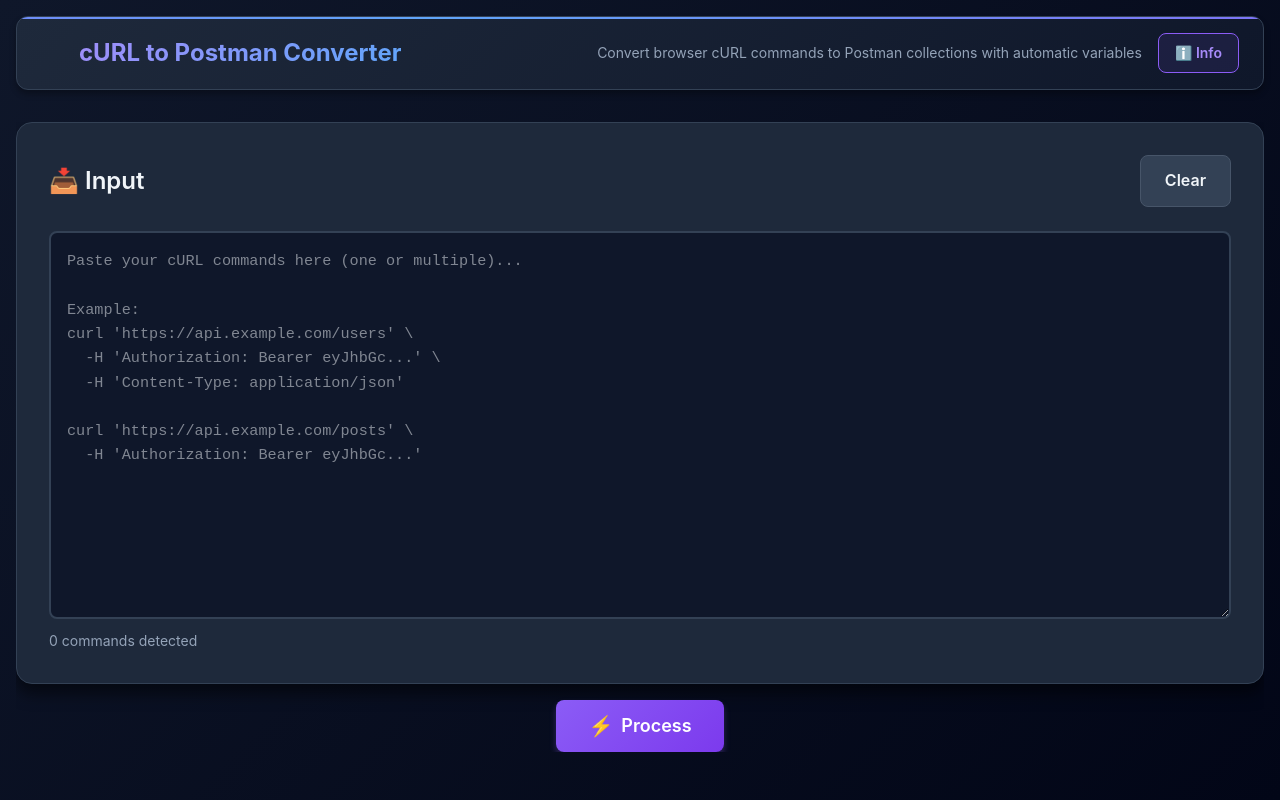
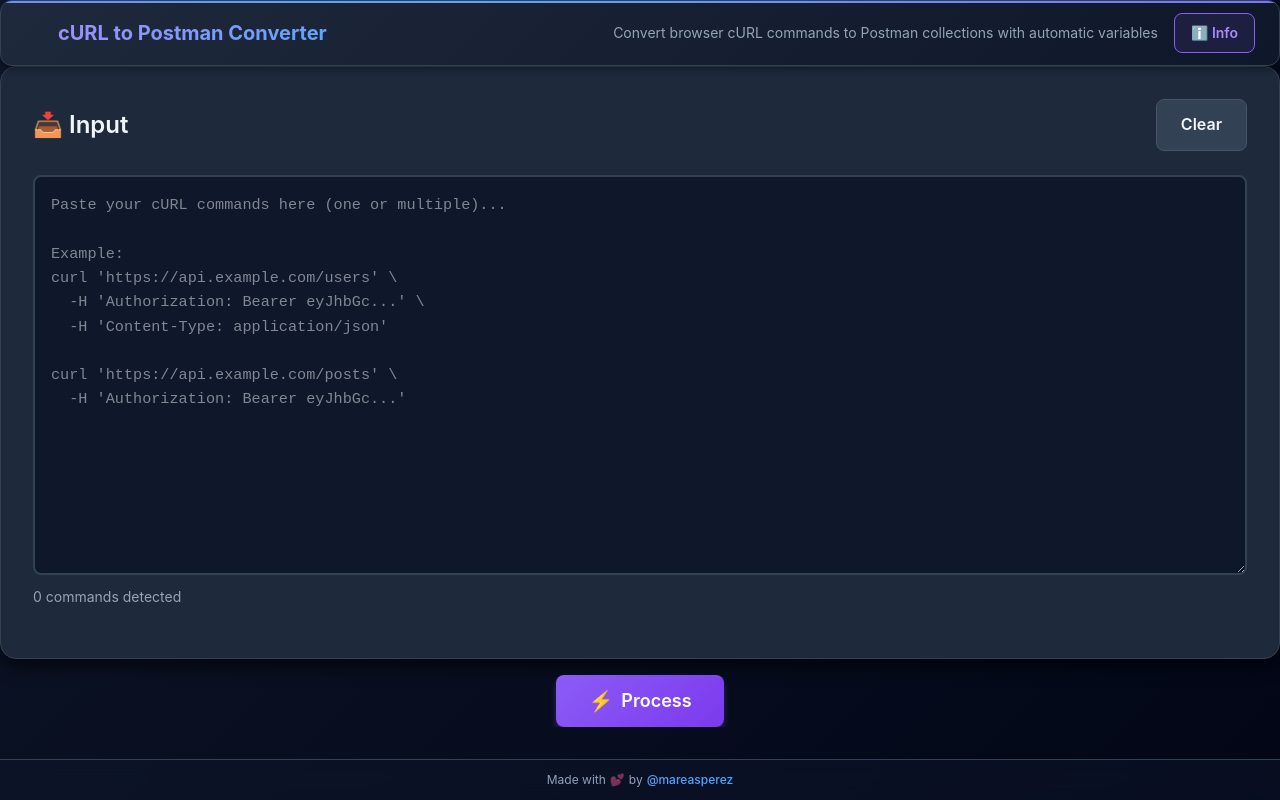
Before and after one commit to mareasperez/curl-to-postman, an Angular app: page / in a window 1280 px wide. Built offline with nearby package versions, Linux system fonts and the light colour scheme.

Commit message:
add footer

```diff
--- a/src/app/app.html
+++ b/src/app/app.html
@@ -1,5 +1,6 @@
 <div class="container">
     <app-header />
     <router-outlet />
+    <app-footer class="flex-shrink-0" />
     <app-toast />
 </div>
--- a/src/app/app.ts
+++ b/src/app/app.ts
@@ -5,6 +5,7 @@
 // Import components
 import { HeaderComponent } from './components/header/header.component';
 import { ToastComponent } from './components/shared/toast/toast.component';
+import { FooterComponent } from './components/footer/footer.component';
 
 /**
  * Root application component
@@ -16,7 +17,8 @@
     CommonModule,
     RouterOutlet,
     HeaderComponent,
-    ToastComponent
+    ToastComponent,
+    FooterComponent
   ],
   templateUrl: './app.html',
   styleUrl: './app.css'
--- /dev/null
+++ b/src/app/components/footer/footer.component.css
@@ -0,0 +1,6 @@
+/* Using Tailwind utility classes mostly, minimal custom CSS */
+:host {
+    display: block;
+    width: 100%;
+    z-index: 10;
+}
--- /dev/null
+++ b/src/app/components/footer/footer.component.html
@@ -0,0 +1,9 @@
+<footer class="w-full py-3 px-4 text-center border-t border-slate-700 bg-slate-900/50 backdrop-blur-sm">
+    <p class="text-xs text-slate-400 m-0 flex items-center justify-center gap-1">
+        Made with <span class="text-red-500 animate-pulse">💕</span> by
+        <a href="https://github.com/mareasperez" target="_blank" rel="noopener noreferrer"
+            class="text-blue-400 hover:text-blue-300 transition-colors font-medium">
+            @mareasperez
+        </a>
+    </p>
+</footer>
--- a/src/app/components/header/header.component.css
+++ b/src/app/components/header/header.component.css
@@ -1,12 +1,12 @@
 .header {
-    margin-bottom: 2rem;
-    padding: 1rem 1.5rem;
+    margin-bottom: 0;
+    padding: 0.75rem 1.5rem;
     background: linear-gradient(135deg, #1e293b, #0f172a);
-    border-radius: 0.75rem;
-    border: 1px solid #334155;
+    border-bottom: 1px solid #334155;
     box-shadow: 0 4px 6px rgba(0, 0, 0, 0.3);
     position: relative;
     overflow: hidden;
+    z-index: 50;
 }
 
 .header::before {
@@ -46,7 +46,7 @@
 }
 
 .title {
-    font-size: 1.5rem;
+    font-size: 1.25rem;
     font-weight: 700;
     margin: 0;
     background: linear-gradient(135deg, #a78bfa, #60a5fa);
--- a/src/styles.css
+++ b/src/styles.css
@@ -23,9 +23,9 @@
 
 /* Utility Classes */
 .container {
-    max-width: 1400px;
-    margin: 0 auto;
-    padding: 1rem;
+    width: 100%;
+    margin: 0;
+    padding: 0;
     height: 100vh;
     display: flex;
     flex-direction: column;
```
Also changed, not shown: src/app/components/footer/footer.component.ts (added, +11 -0 lines).
